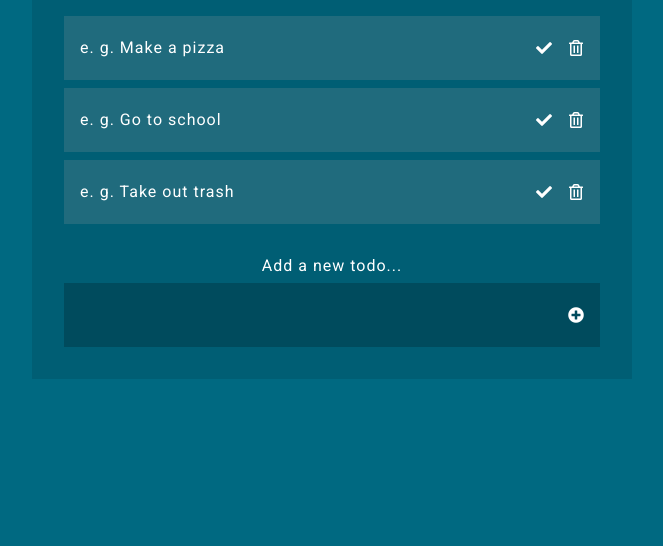
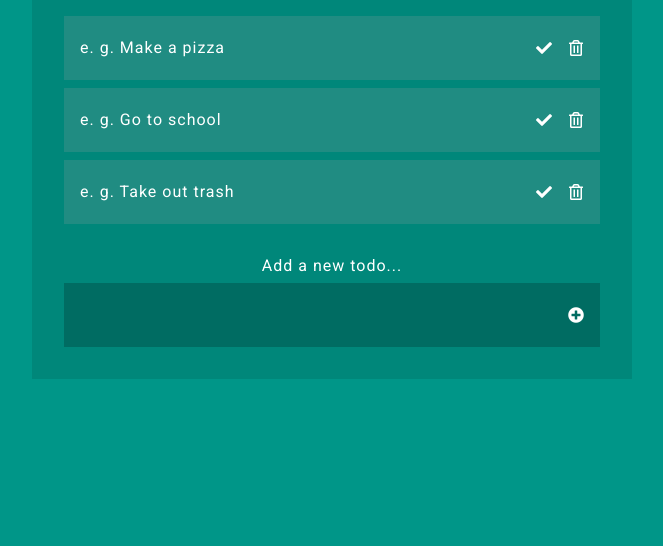
Before and after one commit to stefanelli990/todo-list, a plain HTML site: page index.html in a window 1280 px wide. Shown: the part 254-800 px from the top of the page, without its empty margins (308-971 px from the left). Drawn offline with Linux system fonts and the light colour scheme.

Commit message:
last change

```diff
--- a/style.scss
+++ b/style.scss
@@ -15,7 +15,7 @@ html {
 }
 
 body {
-    background-color: #006981;
+    background-color: #009688;
     font-family: 'Roboto', sans-serif;
     letter-spacing: 1px;
     display: flex;
```
Also changed, not shown: style.css.
